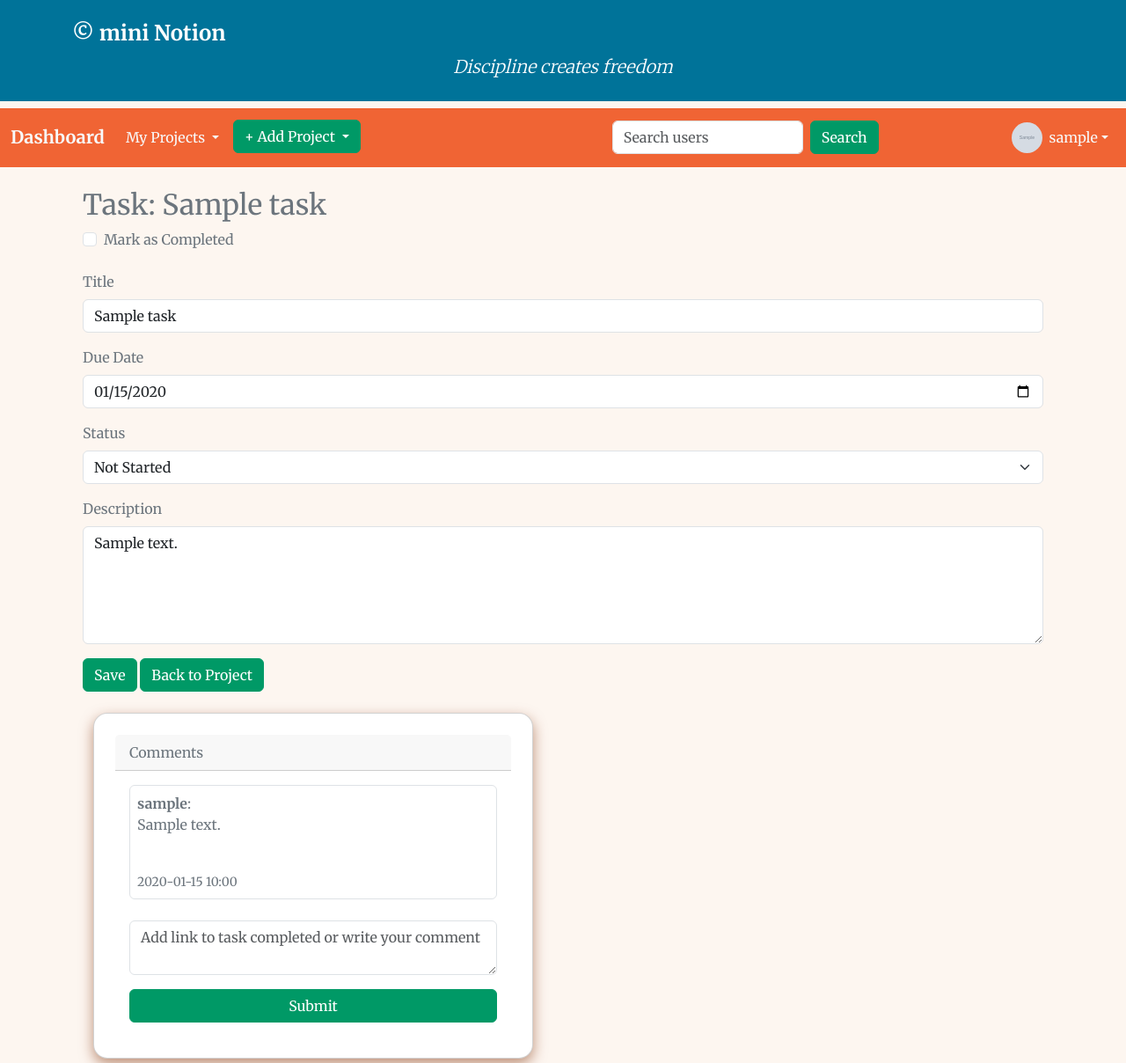
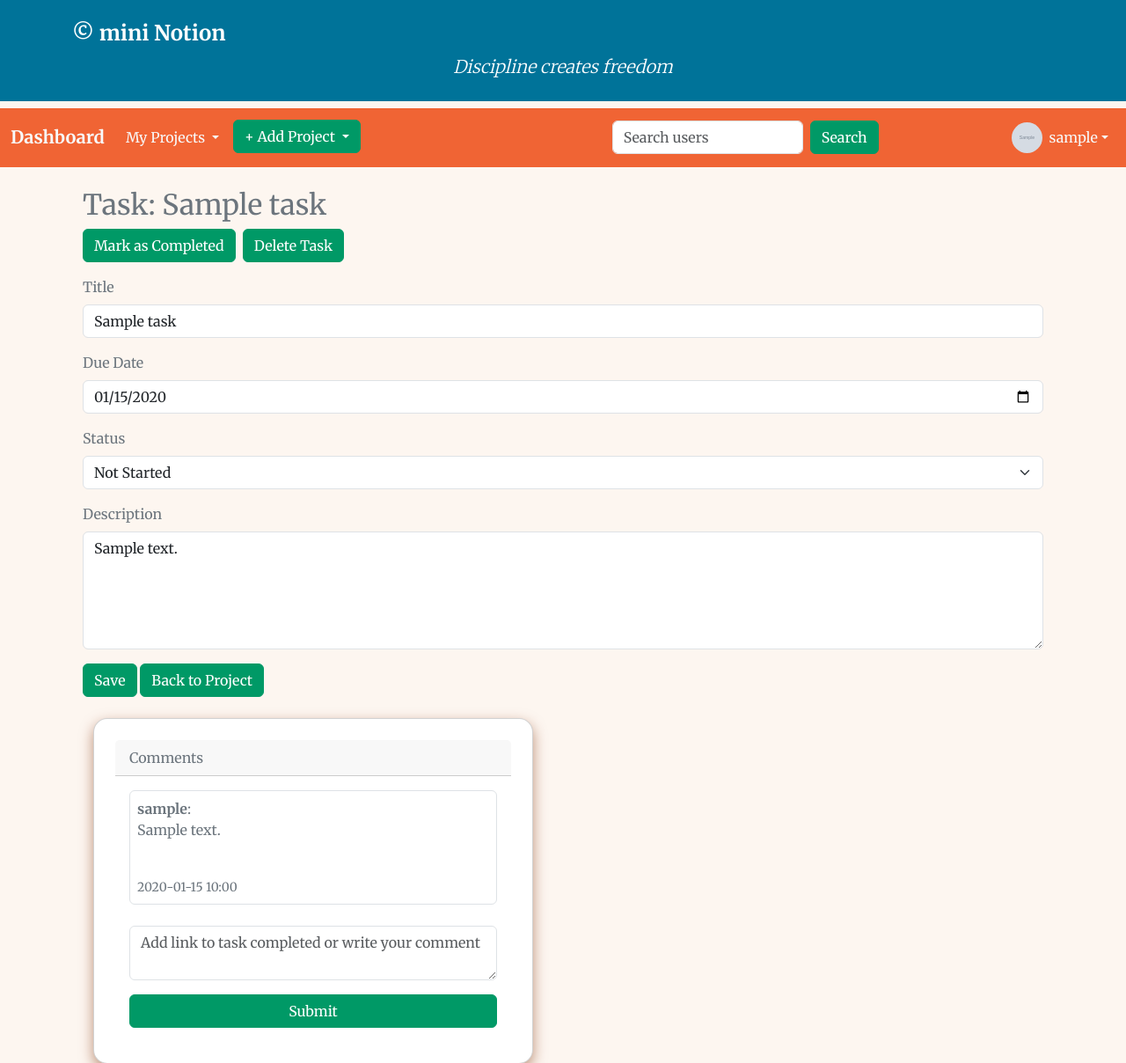
Before and after one commit to 1anamasiliuniene-netizen/mini_notion, a Django app: page /task/1/ in a window 1280 px wide. Shown: the top 1208 px of the page at 88% size. Run offline with Django 5.2, Linux system fonts and the light colour scheme; a user stored in the database is signed in; tables that the repository leaves empty hold one stand-in row (values such as "Sample post"); grey boxes marked "Sample" are stand-in pictures.

Commit message:
delete task button added

```diff
--- a/mysite/mini_notion/templates/mini_notion/task_detail.html
+++ b/mysite/mini_notion/templates/mini_notion/task_detail.html
@@ -7,20 +7,37 @@
 <div class="container mt-4">
     <h2>Task: {{ task.title }}</h2>
 
-    <!-- Checkable status form -->
-    <form method="post" class="mb-4">
+    <!-- Toggle Status & Delete Buttons on the same line -->
+    <div class="d-flex mb-3 gap-2">
+
+        <!-- Toggle Status Button -->
+        <form method="post">
             {% csrf_token %}
-        <div class="form-check">
-            <input class="form-check-input" type="checkbox" name="status_checkbox" id="statusCheckbox"
-                   onchange="this.form.submit()" {% if task.status == "Completed" %}checked{% endif %}>
-            <label class="form-check-label {% if task.status == " Completed" %}text-decoration-line-through
-            text-secondary{% endif %}"
-            for="statusCheckbox">
+            <input type="hidden" name="form_type" value="status_checkbox">
+
+            {% if task.status == "Completed" %}
+            <button type="submit" name="status_checkbox" value="off" class="btn btn-outline-secondary">
+                Mark as In Progress
+            </button>
+            {% else %}
+            <button type="submit" name="status_checkbox" value="on" class="btn btn-success">
                 Mark as Completed
-            </label>
+            </button>
+            {% endif %}
+        </form>
+
+        <!-- Delete task -->
+        {% if task.assigned_to == request.user or task.project.owner == request.user %}
+        <form method="POST" action="{% url 'delete_task' task.id %}"
+              onsubmit="return confirm('Are you sure you want to delete this task?');">
+            {% csrf_token %}
+            <button type="submit" class="btn btn-outline-warning">
+                Delete Task
+            </button>
+        </form>
+        {% endif %}
+
     </div>
-        <input type="hidden" name="title" value="{{ task.title }}">
-    </form>
 
     <!-- Full edit form -->
     <form method="post" class="mb-4">
--- a/mysite/mini_notion/urls.py
+++ b/mysite/mini_notion/urls.py
@@ -18,6 +18,7 @@
     path('task/<int:task_id>/update/', views.update_task, name='update_task'),
     path('task/<int:pk>/', views.task_detail, name='task_detail'),
     path('update-task-status/', views.update_task_status, name='update_task_status'),
+    path('task/<int:pk>/delete/', views.delete_task, name='delete_task'),
 
     # Auth
     path('signup/', views.signup_view, name='signup'),
--- a/mysite/mini_notion/views.py
+++ b/mysite/mini_notion/views.py
@@ -322,7 +322,6 @@
     if request.method == 'POST':
         form_type = request.POST.get('form_type')
 
-        # Checkbox toggle
         if form_type == 'status_checkbox':
             task.status = 'Completed' if request.POST.get('status_checkbox') == 'on' else 'In Progress'
             task.save()
@@ -364,3 +363,14 @@
         except Task.DoesNotExist:
             pass
     return JsonResponse({'success': False})
+
+@login_required
+def delete_task(request, pk):
+    task = get_object_or_404(Task, pk=pk)
+    project = task.project
+
+    if request.user == task.assigned_to or request.user == project.owner:
+        task.delete()
+        messages.success(request, "Task deleted successfully.")
+
+    return redirect('project_detail', pk=project.id)
```
Lines whose indentation alone changed are shown as unchanged.
